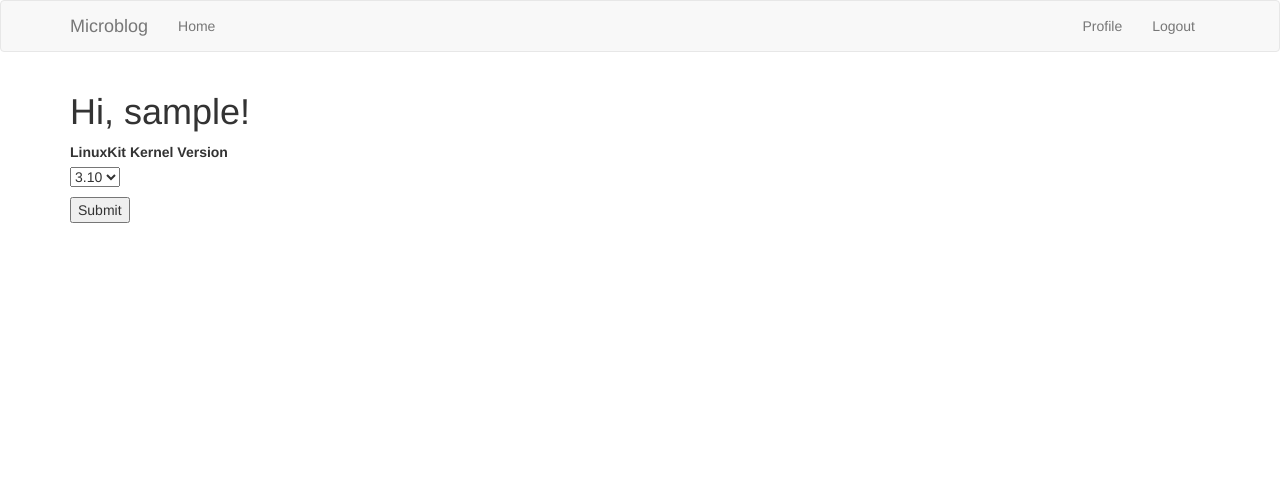
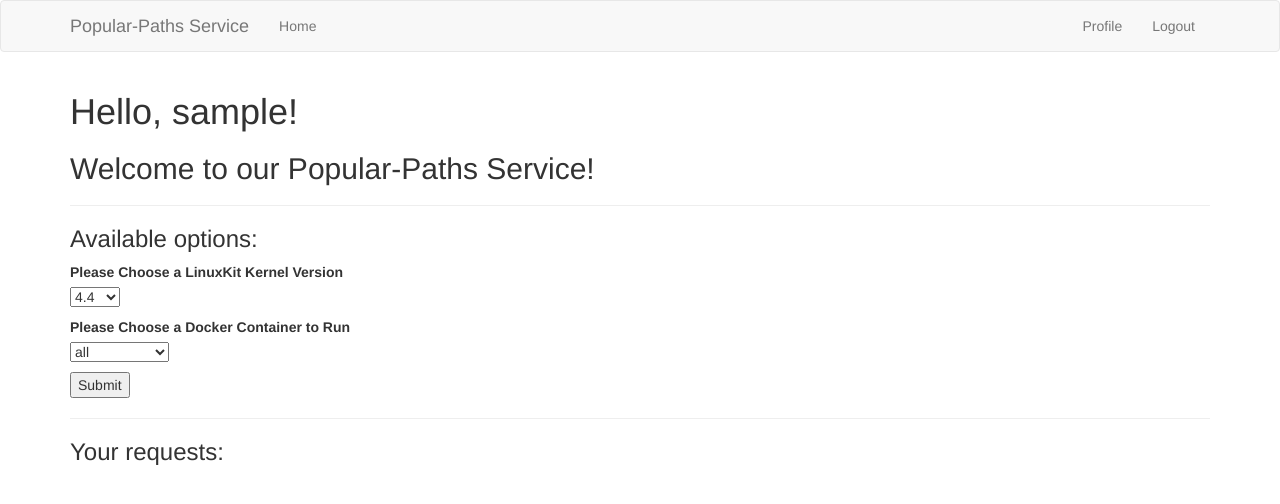
Before and after one commit to detectivelyw/my_flask_frontend, a Flask app: page / in a window 1280 px wide. Shown: the top 504 px of the page. Run offline with Flask 2, Linux system fonts and the light colour scheme; the visitor is signed in with stand-in values (Sample User, id 1); data comes from the database, SQL or seed files in the repository; both versions use the stored data as it was after the commit; data that the repository does not hold is empty; some libraries are stand-ins or nearby versions.

Commit message:
update initial demo version.

```diff
--- a/app/__init__.py
+++ b/app/__init__.py
@@ -16,7 +16,5 @@ db = SQLAlchemy(app)
 migrate = Migrate(app, db)
 login = LoginManager(app)
 login.login_view = 'login'
-app.redis = Redis.from_url(app.config['REDIS_URL'])
-app.task_queue = rq.Queue('flask-tasks', connection=app.redis)
 
 from app import routes, models, errors
--- a/app/forms.py
+++ b/app/forms.py
@@ -44,7 +44,10 @@ class EditProfileForm(FlaskForm):
 
 class PostForm(FlaskForm):
     kernel_version = SelectField(
-        'LinuxKit Kernel Version',
-        choices=[('3.10', '3.10'), ('3,14', '3,14'), ('4.10', '4.10')]
+        'Please Choose a LinuxKit Kernel Version',
+        choices=[('4.4', '4.4'), ('4.9', '4.9'), ('4.14', '4.14'), ('4.15', '4.15')]
     )
+    container = SelectField(
+        'Please Choose a Docker Container to Run',
+        choices=[('all', 'all'), ('nginx', 'nginx'), ('alpine', 'alpine'), ('busybox', 'busybox'), ('redis', 'redis'), ('mongo', 'mongo'), ('httpd', 'httpd'), ('ubuntu', 'ubuntu'), ('postgress', 'postgress'), ('node', 'node'), ('mysql', 'mysql'), ('memcached', 'memcached'), ('registry', 'registry'), ('traefik', 'traefik'), ('hello-world', 'hello-world'), ('golang', 'golang'), ('docker', 'docker'), ('mariadb', 'mariadb'), ('consul', 'consul'), ('php', 'php'), ('python', 'python')])
     submit = SubmitField('Submit')
--- a/app/routes.py
+++ b/app/routes.py
@@ -85,10 +85,10 @@ def edit_profile():
 def index():
     form = PostForm()
     if form.validate_on_submit():
-        post = Post(body='request', kernel_version=form.kernel_version.data, user_id=current_user.id)
+        post = Post(body='request', kernel_version=form.kernel_version.data, container=form.container.data, user_id=current_user.id)
         db.session.add(post)
         db.session.commit()
-        flash('Your post is now live!')
+        flash('Your request has been made successfully!')
         return redirect(url_for('index'))
     posts = current_user.get_all_posts()
     return render_template("index.html", title='Home Page', form=form,
--- a/app/templates/_post.html
+++ b/app/templates/_post.html
@@ -1,5 +1,5 @@
     <table>
         <tr valign="top">
-            <td>{{ post.author.username }} says:<br>{{ post.body }} and {{ post.kernel_version}} {{ moment(post.timestamp).fromNow() }}</td>
+            <td><b>{{ post.author.username }}</b> requested to run <b>{{ post.container }}</b> Docker container(s) on the LinuxKit kernel version <b>{{ post.kernel_version}}</b>.   ({{ moment(post.timestamp).fromNow() }})</td>
         </tr>
     </table>
--- a/app/templates/base.html
+++ b/app/templates/base.html
@@ -1,7 +1,7 @@
 {% extends 'bootstrap/base.html' %}
 
 {% block title %}
-    {% if title %}{{ title }} - Microblog{% else %}Welcome to Microblog{% endif %}
+    {% if title %}{{ title }} - Popular-Paths Service{% else %}Welcome to the Popular-Paths Service{% endif %}
 {% endblock %}
 
 {% block navbar %}
@@ -14,7 +14,7 @@
                     <span class="icon-bar"></span>
                     <span class="icon-bar"></span>
                 </button>
-                <a class="navbar-brand" href="{{ url_for('index') }}">Microblog</a>
+                <a class="navbar-brand" href="{{ url_for('index') }}">Popular-Paths Service</a>
             </div>
             <div class="collapse navbar-collapse" id="bs-example-navbar-collapse-1">
                 <ul class="nav navbar-nav">
--- a/app/templates/index.html
+++ b/app/templates/index.html
@@ -1,7 +1,12 @@
 {% extends "base.html" %}
 
 {% block app_content %}
-    <h1>Hi, {{ current_user.username }}!</h1>
+    <h1>Hello, {{ current_user.username }}!</h1>
+    <h2>Welcome to our Popular-Paths Service!</h2>
+
+    <hr>
+    <h3>Available options:</h3>
+
     <form action="" method="post">
         {{ form.hidden_tag() }}
         <p>
@@ -11,8 +16,18 @@
             <span style="color: red;">[{{ error }}]</span>
             {% endfor %}
         </p>
+        <p>
+            {{ form.container.label }}<br>
+            {{ form.container }}<br>
+            {% for error in form.container.errors %}
+            <span style="color: red;">[{{ error }}]</span>
+            {% endfor %}
+        </p>
         <p>{{ form.submit() }}</p>
     </form>
+
+    <hr>
+    <h3>Your requests:</h3>
     {% for post in posts %}
         {% include '_post.html' %}
     {% endfor %}
--- a/app/templates/user.html
+++ b/app/templates/user.html
@@ -8,7 +8,12 @@
     <p><a href="{{ url_for('edit_profile') }}">Edit your profile</a></p>
     {% endif %}
     <hr>
+    <h2>Past requests log:</h2>
     {% for post in posts %}
         {% include '_post.html' %}
     {% endfor %}
+
+    <hr>
+    <h2> Popular-Paths data generated:</h2>
+    <h3> pending...</h3>
 {% endblock %}
```
Also changed, not shown: app.db.
